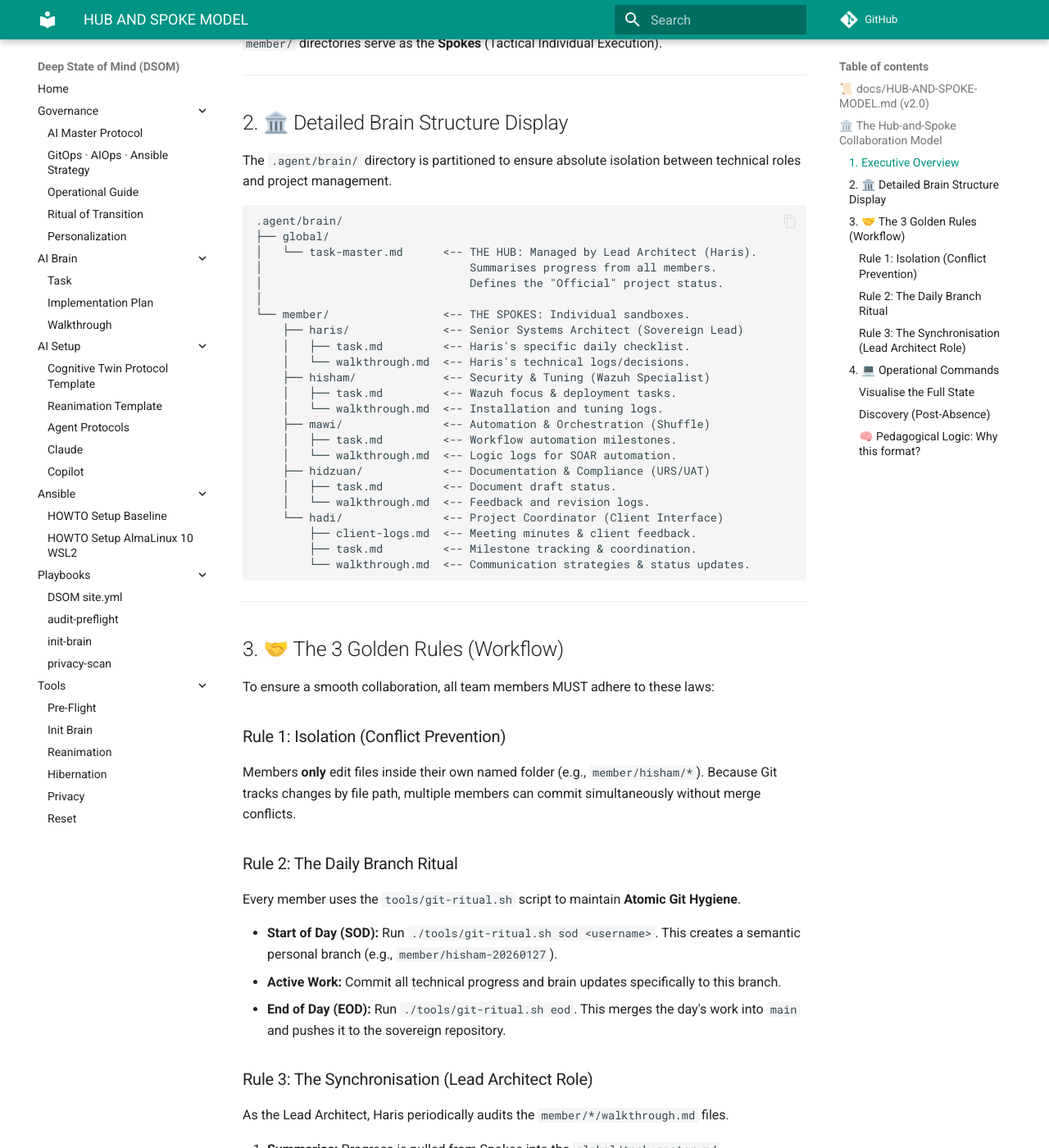
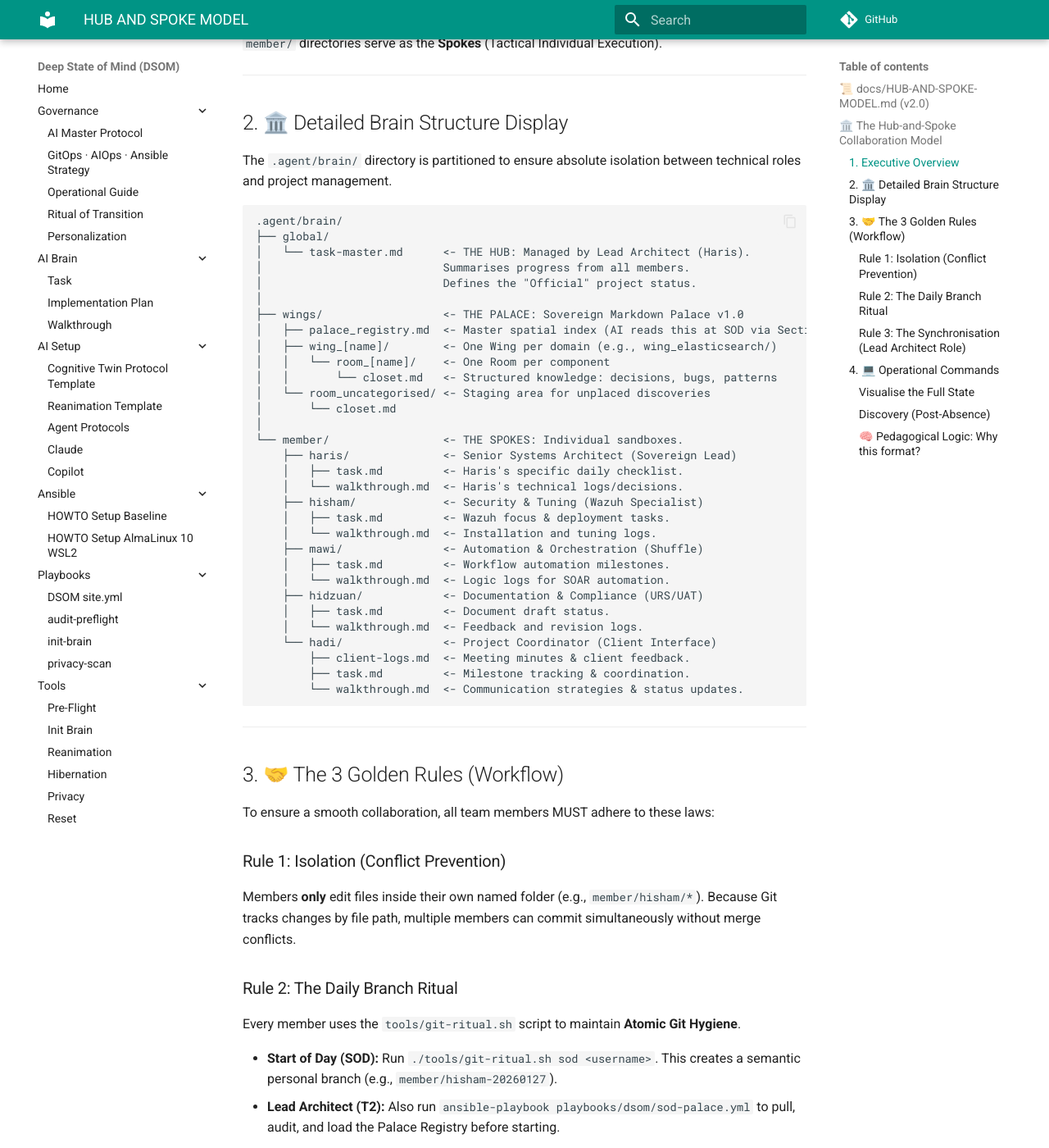
Before and after one commit to linuxmalaysia/deep-state-of-mind-for-my-ai, an MkDocs documentation site: the page built from docs/HUB-AND-SPOKE-MODEL.md, in a window 1280 px wide and 1400 px high, scrolled down 411 px. Shown: the whole window at 82% size. Built offline with MkDocs 1.6.1 and Material for MkDocs 9.7.7, drawn with Linux system fonts in a browser that asks for light colours; comment, search, counter and statistics services are not loaded; some of the changed text lies outside the part shown.

Commit message:
docs(handover): add Palace v1.0 to HUMAN-HANDOVER-CONTEXT, HUB-AND-SPOKE-MODEL, HOWTO-UPGRADE-DSOM

````diff
--- a/docs/HUB-AND-SPOKE-MODEL.md
+++ b/docs/HUB-AND-SPOKE-MODEL.md
@@ -17,27 +17,35 @@ The `.agent/brain/` directory is partitioned to ensure absolute isolation betwee
 ```text
 .agent/brain/
 ├── global/
-│   └── task-master.md      <-- THE HUB: Managed by Lead Architect (Haris).
-│                               Summarises progress from all members.
-│                               Defines the "Official" project status.
+│   └── task-master.md      <- THE HUB: Managed by Lead Architect (Haris).
+│                           Summarises progress from all members.
+│                           Defines the "Official" project status.
 │
-└── member/                 <-- THE SPOKES: Individual sandboxes.
-    ├── haris/              <-- Senior Systems Architect (Sovereign Lead)
-    │   ├── task.md         <-- Haris's specific daily checklist.
-    │   └── walkthrough.md  <-- Haris's technical logs/decisions.
-    ├── hisham/             <-- Security & Tuning (Wazuh Specialist)
-    │   ├── task.md         <-- Wazuh focus & deployment tasks.
-    │   └── walkthrough.md  <-- Installation and tuning logs.
-    ├── mawi/               <-- Automation & Orchestration (Shuffle)
-    │   ├── task.md         <-- Workflow automation milestones.
-    │   └── walkthrough.md  <-- Logic logs for SOAR automation.
-    ├── hidzuan/            <-- Documentation & Compliance (URS/UAT)
-    │   ├── task.md         <-- Document draft status.
-    │   └── walkthrough.md  <-- Feedback and revision logs.
-    └── hadi/               <-- Project Coordinator (Client Interface)
-        ├── client-logs.md  <-- Meeting minutes & client feedback.
-        ├── task.md         <-- Milestone tracking & coordination.
-        └── walkthrough.md  <-- Communication strategies & status updates.
+├── wings/                  <- THE PALACE: Sovereign Markdown Palace v1.0
+│   ├── palace_registry.md  <- Master spatial index (AI reads this at SOD via Section [14])
+│   ├── wing_[name]/        <- One Wing per domain (e.g., wing_elasticsearch/)
+│   │   └── room_[name]/    <- One Room per component
+│   │       └── closet.md   <- Structured knowledge: decisions, bugs, patterns
+│   └── room_uncategorised/ <- Staging area for unplaced discoveries
+│       └── closet.md
+│
+└── member/                 <- THE SPOKES: Individual sandboxes.
+    ├── haris/              <- Senior Systems Architect (Sovereign Lead)
+    │   ├── task.md         <- Haris's specific daily checklist.
+    │   └── walkthrough.md  <- Haris's technical logs/decisions.
+    ├── hisham/             <- Security & Tuning (Wazuh Specialist)
+    │   ├── task.md         <- Wazuh focus & deployment tasks.
+    │   └── walkthrough.md  <- Installation and tuning logs.
+    ├── mawi/               <- Automation & Orchestration (Shuffle)
+    │   ├── task.md         <- Workflow automation milestones.
+    │   └── walkthrough.md  <- Logic logs for SOAR automation.
+    ├── hidzuan/            <- Documentation & Compliance (URS/UAT)
+    │   ├── task.md         <- Document draft status.
+    │   └── walkthrough.md  <- Feedback and revision logs.
+    └── hadi/               <- Project Coordinator (Client Interface)
+        ├── client-logs.md  <- Meeting minutes & client feedback.
+        ├── task.md         <- Milestone tracking & coordination.
+        └── walkthrough.md  <- Communication strategies & status updates.
 
 ```
 
@@ -56,8 +64,10 @@ Members **only** edit files inside their own named folder (e.g., `member/hisham/
 Every member uses the `tools/git-ritual.sh` script to maintain **Atomic Git Hygiene**.
 
 * **Start of Day (SOD):** Run `./tools/git-ritual.sh sod <username>`. This creates a semantic personal branch (e.g., `member/hisham-20260127`).
+  * **Lead Architect (T2):** Also run `ansible-playbook playbooks/dsom/sod-palace.yml` to pull, audit, and load the Palace Registry before starting.
 * **Active Work:** Commit all technical progress and brain updates specifically to this branch.
 * **End of Day (EOD):** Run `./tools/git-ritual.sh eod`. This merges the day's work into `main` and pushes it to the sovereign repository.
+  * **Lead Architect (T2):** Also run `ansible-playbook playbooks/dsom/eod-palace.yml` to validate, palace-sync, and commit Palace updates atomically.
 
 ### Rule 3: The Synchronisation (Lead Architect Role)
 
@@ -66,6 +76,7 @@ As the Lead Architect, Haris periodically audits the `member/*/walkthrough.md` f
 1. **Summarise:** Progress is pulled from Spokes into the `global/task-master.md`.
 2. **Archive:** Major technical milestones are recorded in the `HISTORY.md` Ledger.
 3. **Coordinate:** Use the `task-master.md` as the agenda for team sync meetings.
+4. **Palace Sync:** Review the `palace_update_proposal_YYYY-MM-DD.md` generated by `eod-palace.yml` and update relevant closets in `wings/` to keep the spatial knowledge current.
 
 ---
 
@@ -96,7 +107,7 @@ ls .agent/brain/member/
 
 *Author: Harisfazillah Jamel | Lead Architect*
 *Standard: UK English & DBP-Malay (Piawai)*
-*Protocol Version: DSOM v5.6*
+*Protocol Version: DSOM v6.1 + Palace v1.0*
 
 ---
 
````
Also changed, not shown: docs/HOWTO-UPGRADE-DSOM.md (+37 -7 lines), docs/HUMAN-HANDOVER-CONTEXT.md (+10 -5 lines).
